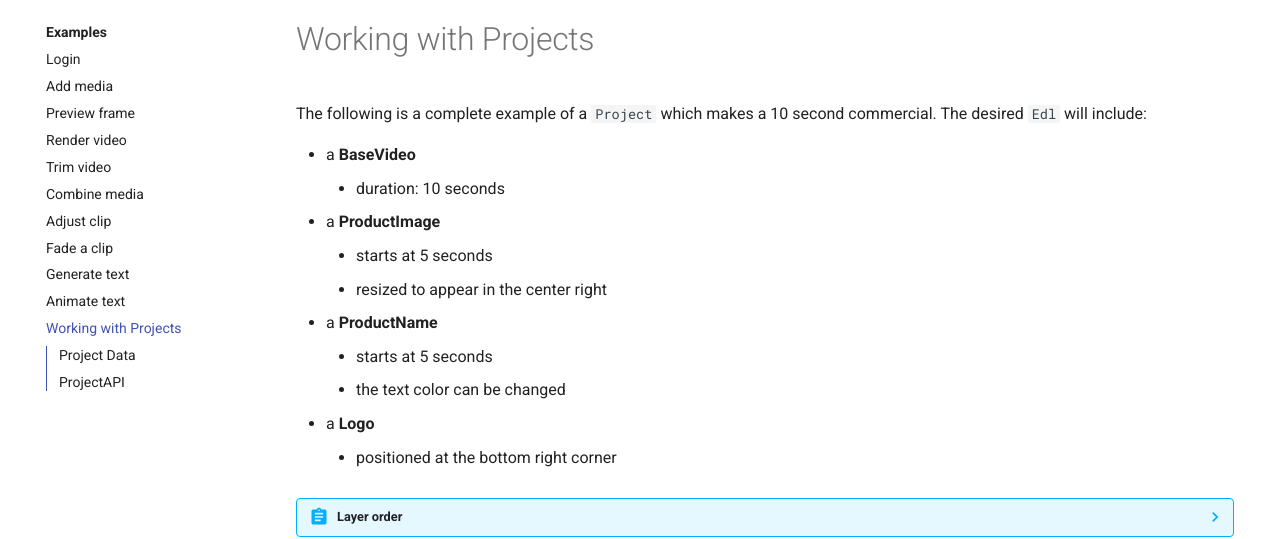
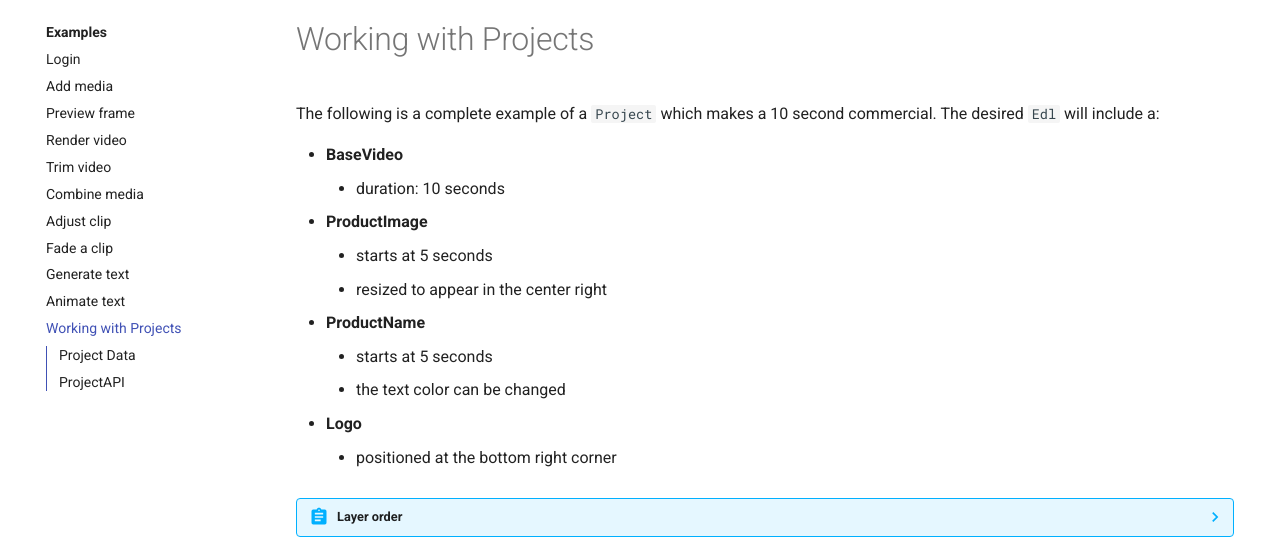
Before and after one commit to quaternionmedia/alfred, an MkDocs documentation site: the page built from docs/examples/project.md, in a window 1280 px wide and 900 px high. Shown: the part 127-666 px from the top of the window. Built offline with MkDocs 1.6.1 and Material for MkDocs 9.7.7, drawn with Linux system fonts in a browser that asks for light colours; comment, search, counter and statistics services are not loaded.

Commit message:
factored out minor article

```diff
--- a/docs/examples/project.md
+++ b/docs/examples/project.md
@@ -1,16 +1,16 @@
 # Working with Projects
 
-The following is a complete example of a `Project` which makes a 10 second commercial. The desired `Edl` will include:
+The following is a complete example of a `Project` which makes a 10 second commercial. The desired `Edl` will include a:
 
-- a **BaseVideo**
+- **BaseVideo**
     - duration: 10 seconds
-- a **ProductImage**
+- **ProductImage**
     - starts at 5 seconds
     - resized to appear in the center right
-- a **ProductName**
+- **ProductName**
     - starts at 5 seconds
     - the text color can be changed
-- a **Logo**
+- **Logo**
     - positioned at the bottom right corner
 
 ??? abstract "Layer order"
```
